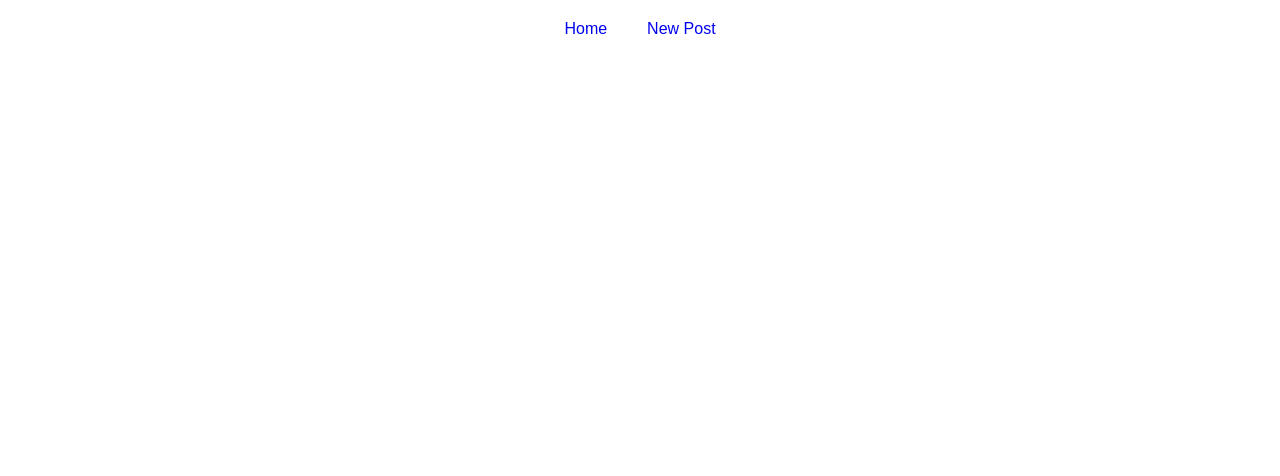
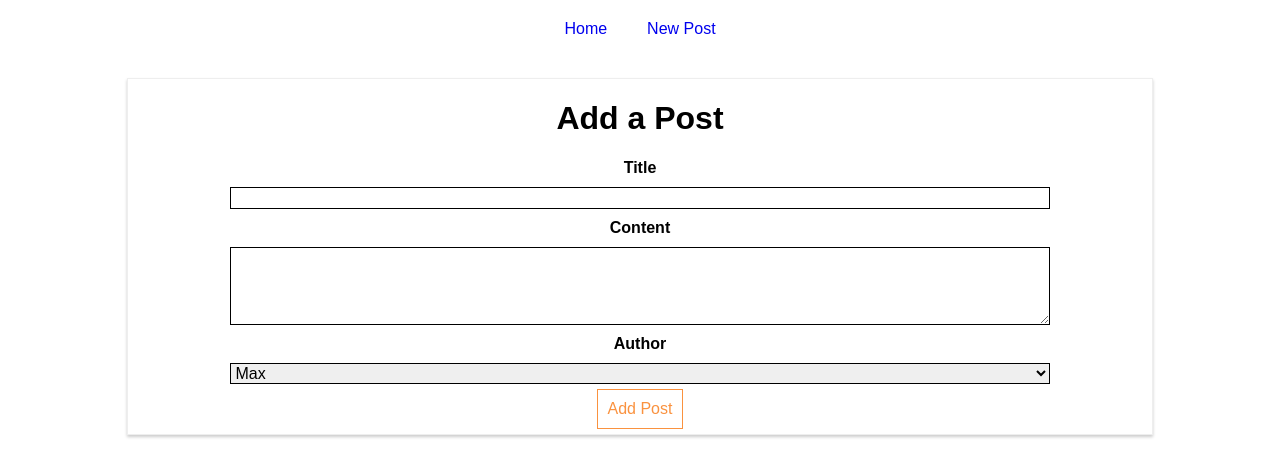
Before and after one commit to Jamie95187/axios-practice, a React (Create React App) app: page /new-post in a window 1280 px wide. Shown: the top 476 px of the page. Built offline with nearby package versions, Linux system fonts and the light colour scheme.

Commit message:
can reroute page

```diff
--- a/src/containers/Blog/Blog.js
+++ b/src/containers/Blog/Blog.js
@@ -1,6 +1,7 @@
 import React, { Component } from 'react';
 import Posts from './Posts/Posts';
 import { Route } from 'react-router-dom';
+import NewPost from './NewPost/NewPost';
 import './Blog.css';
 
 class Blog extends Component {
@@ -18,6 +19,7 @@
               {/* <Route path="/" exact render={() => <h1>Home</h1>}/>
                <Route path="/" render={() => <h1>Home 2</h1>}/> */}
               <Route path="/" exact component={Posts} />
+              <Route path="/new-post" exact component={NewPost} />
             </div>
         );
     }
--- a/src/containers/Blog/NewPost/NewPost.js
+++ b/src/containers/Blog/NewPost/NewPost.js
@@ -1,6 +1,6 @@
 import React, { Component } from 'react';
 // import axios from 'axios';
-import axios from '../../axios';
+import axios from '../../../axios';
 import './NewPost.css';
 
 class NewPost extends Component {
```
